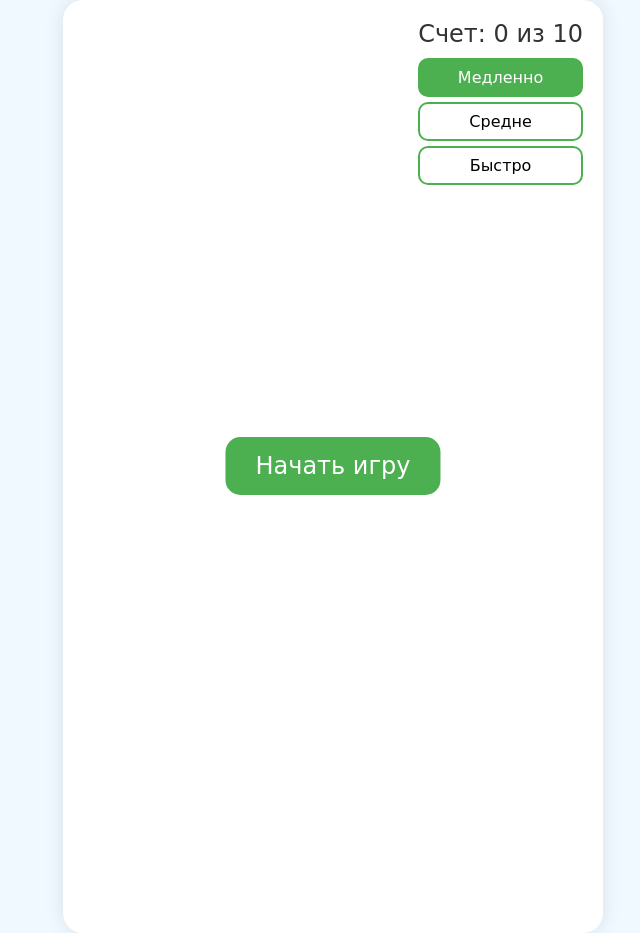
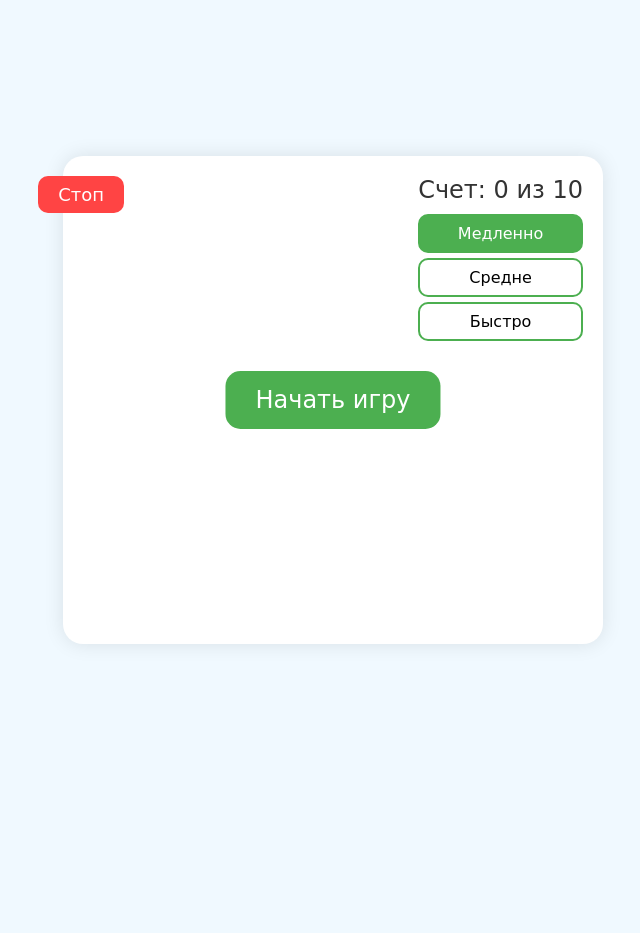
Before and after one commit to Sergey0408/ColorSquareChallenge, a Flask app: page / in a window 1280 px wide. Shown: the whole page, without its empty margins (307-947 px from the left). After the commit the page ends 644 px from the top, so only its background shows below. Run offline with Flask 3, Linux system fonts and the light colour scheme.

Commit message:
Implement stop button, adjust game screen height, and fix click handling in subsequent game cycles.
Replit-Commit-Author: Agent
Replit-Commit-Session-Id: 8d33f3c9-8188-40c6-993a-fa1fc4f303a3
Replit-Commit-Screenshot-Url: https://storage.googleapis.com/screenshot-production-us-central1/c1c2e319-6578-4d99-b67d-fbaa1bb9f4a5/50711689-2491-4877-b916-1052a638bce4.jpg

```diff
--- a/static/css/style.css
+++ b/static/css/style.css
@@ -12,7 +12,7 @@ body {
 .game-container {
     width: 90vw;
     max-width: 500px;
-    aspect-ratio: 9/16;
+    aspect-ratio: 9/8; /* Changed from 9/16 to 9/8 to reduce height by half */
     background: white;
     border-radius: 20px;
     box-shadow: 0 0 20px rgba(0,0,0,0.1);
@@ -25,6 +25,25 @@ body {
     top: 20px;
     right: 20px;
     z-index: 1;
+}
+
+.stop-btn {
+    position: absolute;
+    left: -380px;
+    top: 0;
+    padding: 8px 20px;
+    font-size: 18px;
+    background: #ff4444;
+    color: white;
+    border: none;
+    border-radius: 10px;
+    cursor: pointer;
+    font-family: inherit;
+    transition: all 0.3s;
+}
+
+.stop-btn:hover {
+    background: #cc0000;
 }
 
 .score {
--- a/templates/index.html
+++ b/templates/index.html
@@ -9,6 +9,7 @@
 <body>
     <div class="game-container">
         <div class="controls">
+            <button id="stopButton" class="stop-btn">Стоп</button>
             <div class="score">Счет: <span id="score">0 из 10</span></div>
             <div class="speed-controls">
                 <button id="speed1" class="speed-btn active">Медленно</button>
```
Also changed, not shown: static/js/game.js (+28 -1 lines).
